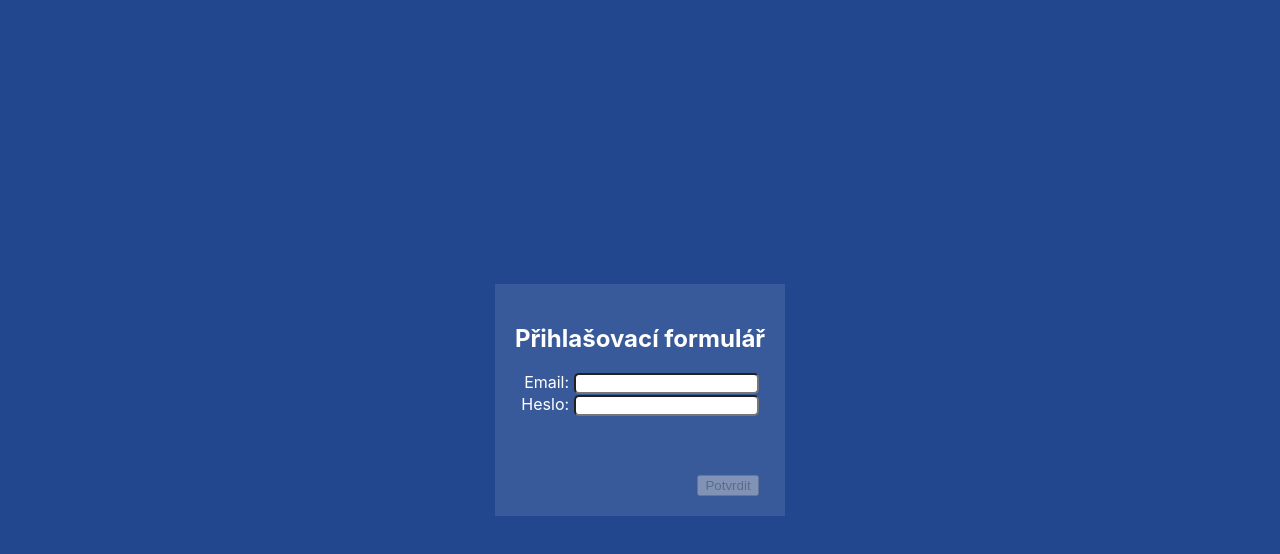
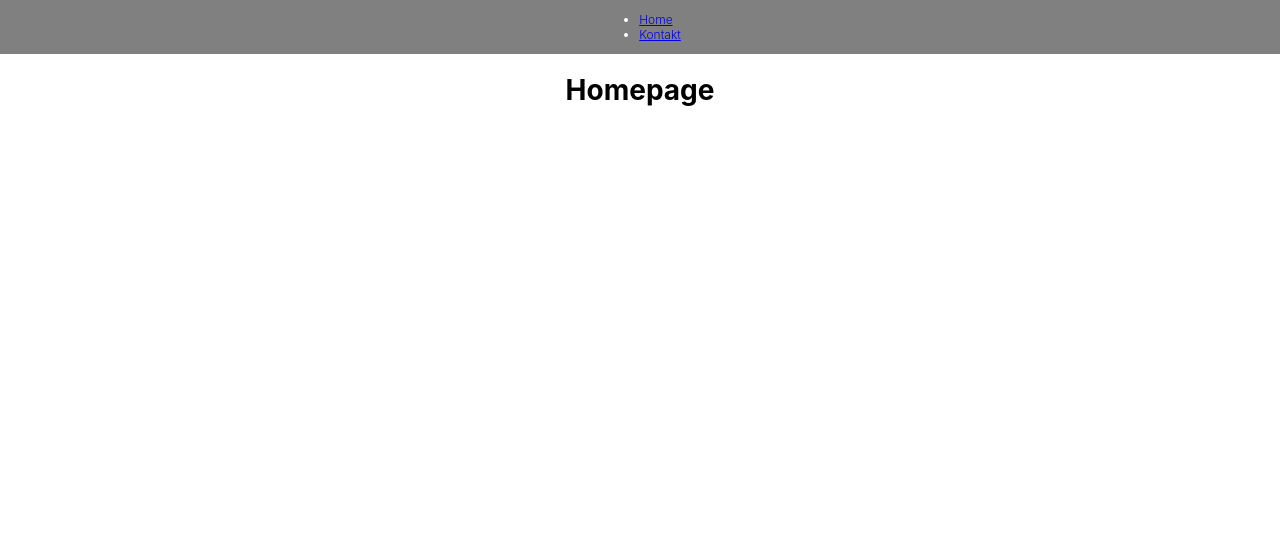
Before and after one commit to Liborias/Silver_time, a React (Create React App) app in the folder silver_time-app/: page / in a window 1280 px wide. Shown: the top 554 px of the page. Built offline with nearby package versions, Linux system fonts and the light colour scheme.

Commit message:
Routujeme

```diff
--- a/silver_time-app/package.json
+++ b/silver_time-app/package.json
@@ -8,6 +8,7 @@
     "@testing-library/user-event": "^7.2.1",
     "react": "^16.13.1",
     "react-dom": "^16.13.1",
+    "react-router-dom": "^5.2.0",
     "react-scripts": "3.4.1"
   },
   "scripts": {
--- a/silver_time-app/src/App.js
+++ b/silver_time-app/src/App.js
@@ -1,74 +1,25 @@
-import React, { useState } from "react";
-import logo from "./logo.svg";
-import "./App.css";
+import React from "react";
+import Login from "./components/Login/Login";
+
+import { BrowserRouter as Router, Switch, Route } from "react-router-dom";
+import Layout from "./components/Layout/Layout";
 
 function App() {
-  /*níže vidíme použití hooks, což je náhrada za state a setState.
-  Teď se nastavuje přímo uvnitř funkce, což dřív nešlo, šlo to jenom v classách.
-  První hodnota je název proměnné, která drží stav, druhá hodnota je funkce, která mění její stav */
-  const [isEmailValid, setValidity] = useState(false);
-  const [isPasswordValid, setPasswordValidity] = useState(false);
-  const [isTouched, setTouched] = useState(false);
-
-  const validateEmail = (mail) => {
-    setValidity(true);
-    if (!mail.includes("@")) {
-      console.log("neodpovídá");
-      setValidity(false);
-    }
-  };
-
-  const validatePassword = (pass) => {
-    //Minimálně osm znaků, nejméně jedno velké písmeno, jedno malé písmeno, jedno číslo a jeden speciální znak:
-    const regex = new RegExp(
-      "^(?=.*[a-z])(?=.*[A-Z])(?=.*[0-9])(?=.*[!@#$%^&*])(?=.{8,})"
-    );
-    if (!regex.test(pass)) {
-      console.log("neodpovídá");
-      setPasswordValidity(false);
-      return;
-    }
-    setPasswordValidity(true);
-  };
-
   return (
-    <div className="app">
-      <header className="appHeader">
-        <div className="loginForm">
-          <h2>Přihlašovací formulář</h2>
-          <form className="innerLoginForm">
-            <label>
-              Email:&nbsp;
-              <input
-                type="email"
-                name="email"
-                className={!isEmailValid && isTouched ? "error" : ""}
-                onFocus={() => setTouched(true)}
-                onChange={(e) => validateEmail(e.target.value)}
-              />
-            </label>
-            <label>
-              Heslo:&nbsp;
-              <input
-                type="password"
-                name="password"
-                className={!isPasswordValid && isTouched ? "error" : ""}
-                onFocus={() => setTouched(true)}
-                onChange={(e) => validatePassword(e.target.value)}
-              />
-            </label>
-            <p className="errorMessage">
-              {!isPasswordValid && isTouched
-                ? "Heslo má mít malý a velký znak, hieroglif a číslo."
-                : ""}
-            </p>
-            <button type="submit" disabled={!isEmailValid || !isPasswordValid}>
-              Potvrdit
-            </button>
-          </form>
-        </div>
-      </header>
-    </div>
+    <Router>
+      <div className="mainAAAA">
+        {/* A <Switch> looks through its children <Route>s and
+            renders the first one that matches the current URL. */}
+        <Switch>
+          <Route path="/login">
+            <Login />
+          </Route>
+          <Route path="/">
+            <Layout />
+          </Route>
+        </Switch>
+      </div>
+    </Router>
   );
 }
 
--- /dev/null
+++ b/silver_time-app/src/components/Homepage/Homepage.js
@@ -0,0 +1,11 @@
+import React from "react";
+import { Link } from "react-router-dom";
+import Layout from "../Layout/Layout";
+
+const Homepage = () => (
+  <>
+    <h1>Homepage</h1>
+  </>
+);
+
+export default Homepage;
--- /dev/null
+++ b/silver_time-app/src/components/Layout/Layout.css
@@ -0,0 +1,17 @@
+nav {
+  color: white;
+  background-color: gray;
+  font-size: 12px;
+  font-weight: 300;
+  display: flex;
+  justify-content: space-around;
+}
+
+.content {
+  color: black;
+  background-color: white;
+  font-size: 14px;
+  font-weight: 300;
+  display: flex;
+  justify-content: space-around;
+}
--- /dev/null
+++ b/silver_time-app/src/components/Layout/Layout.js
@@ -0,0 +1,33 @@
+import React from "react";
+import { BrowserRouter as Router, Switch, Route, Link } from "react-router-dom";
+import "./Layout.css";
+import Homepage from "../Homepage/Homepage";
+
+const Layout = () => (
+  <div>
+    <nav>
+      <ul>
+        <li>
+          <Link to="/">Home</Link>
+        </li>
+        <li>
+          <Link to="/contacts">Kontakt</Link>
+        </li>
+      </ul>
+    </nav>
+    <div className="content">
+      {/* A <Switch> looks through its children <Route>s and
+            renders the first one that matches the current URL. */}
+      <Switch>
+        <Route path="/contacts">
+          <p>Kontakt!</p>
+        </Route>
+        <Route path="/">
+          <Homepage />
+        </Route>
+      </Switch>
+    </div>
+  </div>
+);
+
+export default Layout;
--- /dev/null
+++ b/silver_time-app/src/components/Login/Login.js
@@ -0,0 +1,81 @@
+import React, { useState } from "react";
+import { useHistory } from "react-router-dom";
+import "./Login.css";
+
+function Login() {
+  /*níže vidíme použití hooks, což je náhrada za state a setState.
+  Teď se nastavuje přímo uvnitř funkce, což dřív nešlo, šlo to jenom v classách.
+  První hodnota je název proměnné, která drží stav, druhá hodnota je funkce,
+  která mění její stav. Pozor definice hooku nesmí být podmíněná "if" */
+  const [isEmailValid, setValidity] = useState(false);
+  const [isPasswordValid, setPasswordValidity] = useState(false);
+  const [isTouched, setTouched] = useState(false);
+  let history = useHistory();
+
+  const validateEmail = (mail) => {
+    setValidity(true);
+    if (!mail.includes("@")) {
+      console.log("neodpovídá");
+      setValidity(false);
+    }
+  };
+
+  const validatePassword = (pass) => {
+    //Minimálně osm znaků, nejméně jedno velké písmeno, jedno malé písmeno, jedno číslo a jeden speciální znak:
+    const regex = new RegExp(
+      "^(?=.*[a-z])(?=.*[A-Z])(?=.*[0-9])(?=.*[!@#$%^&*])(?=.{8,})"
+    );
+    if (!regex.test(pass)) {
+      setPasswordValidity(false);
+      return;
+    }
+    setPasswordValidity(true);
+  };
+
+  const redirectHome = (e) => {
+    e.preventDefault();
+    history.push("/");
+  };
+
+  return (
+    <div className="app">
+      <header className="appHeader">
+        <div className="loginForm">
+          <h2>Přihlašovací formulář</h2>
+          <form className="innerLoginForm" onSubmit={(e) => redirectHome(e)}>
+            <label>
+              Email:&nbsp;
+              <input
+                type="email"
+                name="email"
+                className={!isEmailValid && isTouched ? "error" : ""}
+                onFocus={() => setTouched(true)}
+                onChange={(e) => validateEmail(e.target.value)}
+              />
+            </label>
+            <label>
+              Heslo:&nbsp;
+              <input
+                type="password"
+                name="password"
+                className={!isPasswordValid && isTouched ? "error" : ""}
+                onFocus={() => setTouched(true)}
+                onChange={(e) => validatePassword(e.target.value)}
+              />
+            </label>
+            <p className="errorMessage">
+              {!isPasswordValid && isTouched
+                ? "Heslo má mít malý a velký znak, hieroglif a číslo."
+                : ""}
+            </p>
+            <button type="submit" disabled={!isEmailValid || !isPasswordValid}>
+              Potvrdit
+            </button>
+          </form>
+        </div>
+      </header>
+    </div>
+  );
+}
+
+export default Login;
```
Also changed, not shown: silver_time-app/src/components/Login/Login.css (renamed from silver_time-app/src/App.css), 1 other file (tests, documents, lock files or other folders).
